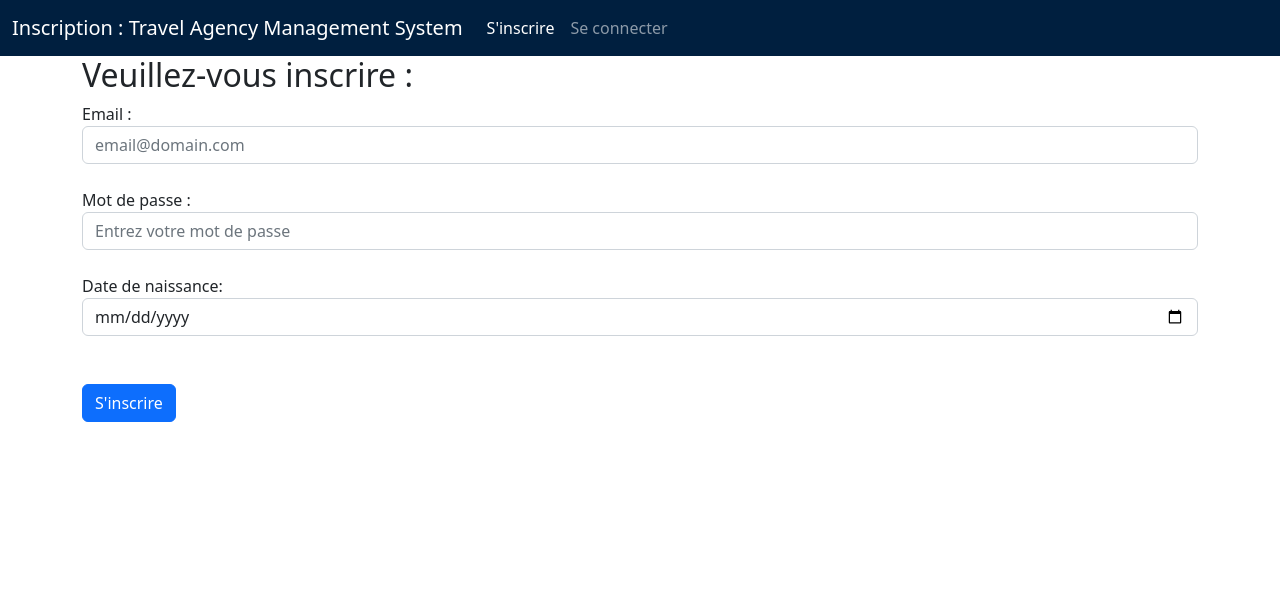
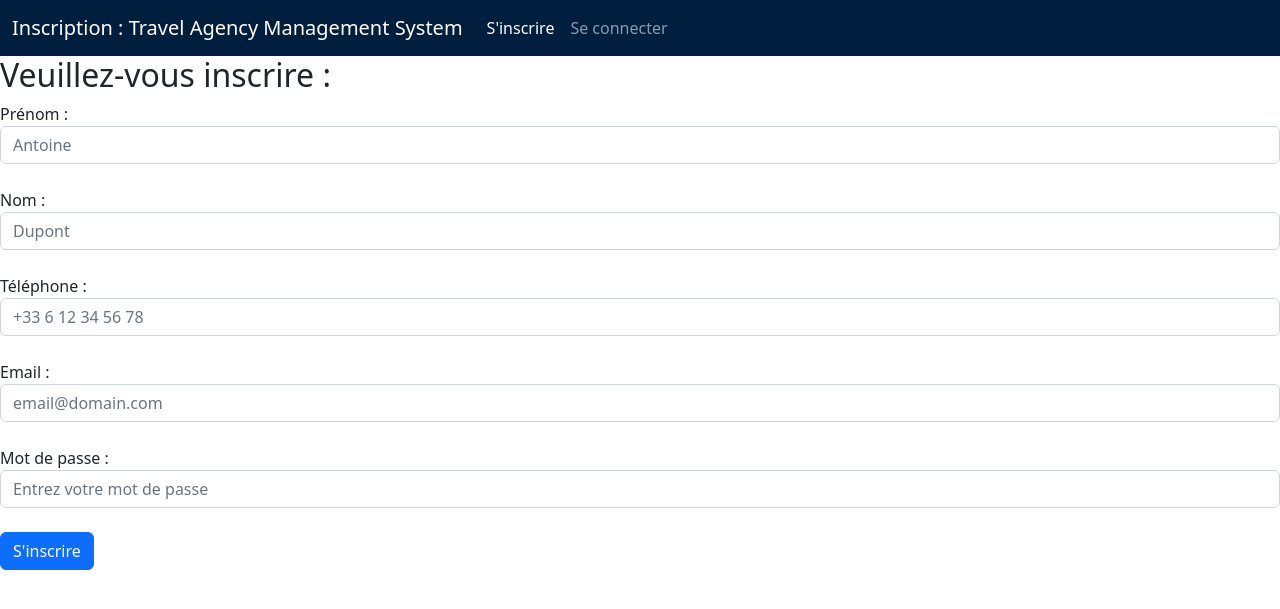
Before and after one commit to francoisandre/utbmTravelAgency, a PHP site: page /signup.php in a window 1280 px wide. Shown: the top 609 px of the page. Run offline with PHP 8.4, Linux system fonts and the light colour scheme.

Commit message:
edit login and signup

```diff
--- a/signup.php
+++ b/signup.php
@@ -23,26 +23,36 @@
     </div>
 </nav>
 
-<div class="container">
+<h2>Veuillez-vous inscrire : </h2>
+<form method="post" action="c_signup.php">
 
-<h2>Veuillez-vous inscrire : </h2>
-<form method="post" action="../controller/signup.php">
+    <label for="First_name"  >Prénom :</label>
+    <input id="First_name" class="form-control" name="First_name" type="text" required="required" placeholder="Antoine" /><br/>
+
+    <label for="Name"  >Nom :</label>
+    <input id="name" class="form-control" name="name" type="text" required="required" placeholder="Dupont" /><br/>
+
+    <label for="phone"  >Téléphone  :</label>
+    <input id="phone" class="form-control" name="phone" type="tel" required="required" placeholder="+33 6 12 34 56 78" /><br/>
+
+
+
     <label for="mail"  >Email :</label>
     <input id="mail" class="form-control" name="Email" type="text" required="required" placeholder="email@domain.com" /><br/>
 
+
     <label for="passwd">Mot de passe :</label>
-    <input id="passwd"  class="form-control" name="Mot de passe" type="password" required="required" placeholder="Entrez votre mot de passe" /><br/>
+    <input id="passwd"  class="form-control" name="passwd" type="password" required="required" placeholder="Entrez votre mot de passe" /><br/>
 
-    <label for="BD">Date de naissance:</label>
-    <input id="BD"  class="form-control" name="birth_date" type="date" value="bd" /><br/><br/>
+<!--   PAS UTILE  <label for="BD">Date de naissance:</label>-->
+<!--    <input id="BD"  class="form-control" name="birth_date" type="date" value="bd" /><br/><br/>-->
+
     <div class="col-12">
-    <button class="btn btn-primary" type="submit">S'inscrire</button>
+        <button class="btn btn-primary" type="submit">S'inscrire</button>
     </div>
 
 </form>
 
-</div>
-
 <script src="https://cdn.jsdelivr.net/npm/bootstrap@5.2.3/dist/js/bootstrap.bundle.min.js" integrity="sha384-kenU1KFdBIe4zVF0s0G1M5b4hcpxyD9F7jL+jjXkk+Q2h455rYXK/7HAuoJl+0I4" crossorigin="anonymous"></script>
 </body>
 </html>
```
Also changed, not shown: login.php (+4 -4 lines).
